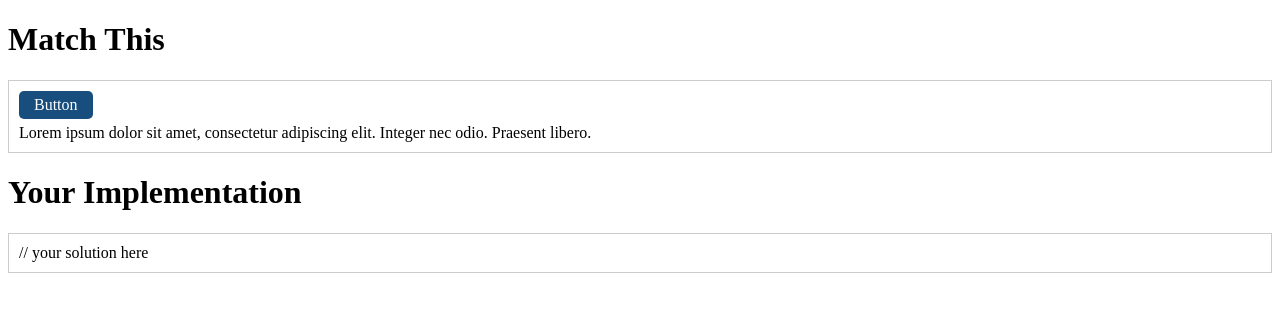
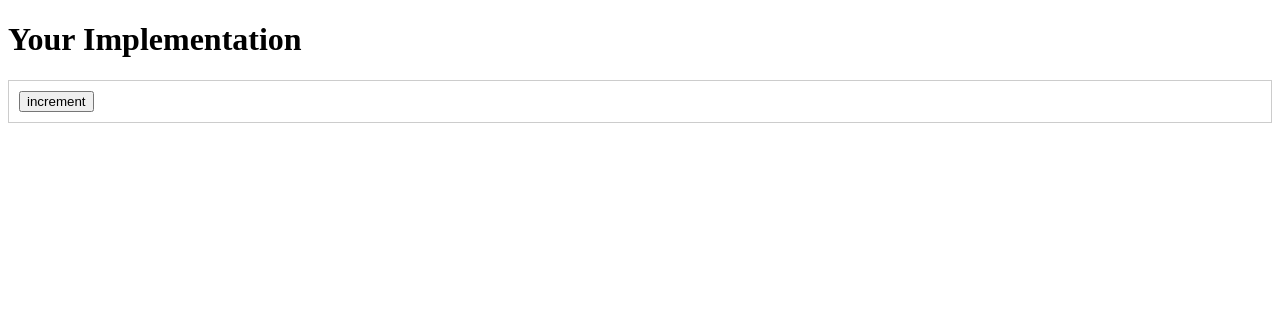
Before and after one commit to ahoopen/react-workshop, a React app: page / in a window 1280 px wide. Built offline with nearby package versions, Linux system fonts and the light colour scheme.

Commit message:
state exercise

```diff
--- a/public/index.html
+++ b/public/index.html
@@ -16,14 +16,6 @@
     <title>React App</title>
   </head>
   <body>
-  <h1>Match This</h1>
-  <div class="box">
-    <div>
-      <a href="#" class="button">Button</a>
-      <div>Lorem ipsum dolor sit amet, consectetur adipiscing elit. Integer nec odio. Praesent libero.</div>
-    </div>
-  </div>
-
   <h1>Your Implementation</h1>
   <div id="implementation" class="box" ></div>
     <!--
--- a/src/index.js
+++ b/src/index.js
@@ -2,19 +2,23 @@ import React, {Component} from 'react';
 import ReactDOM from 'react-dom';
 import './style.css';
 
-const ipsumText = 'Lorem ipsum dolor sit amet, consectetur adipiscing elit. Integer nec odio. Praesent libero.';
+/**
+ * Create a counter that increments the count state by 1 when clicked.
+ */
 
-class JSX extends Component {
+class Counter extends Component {
+
+    state = {};
 
     render() {
         return (
             <div>
-                // your solution here
+                <button type="button">increment</button>
             </div>
-        );
+        )
     }
 }
 
-ReactDOM.render(<JSX/>,
+ReactDOM.render(<Counter/>,
     document.getElementById('implementation')
 );
```
